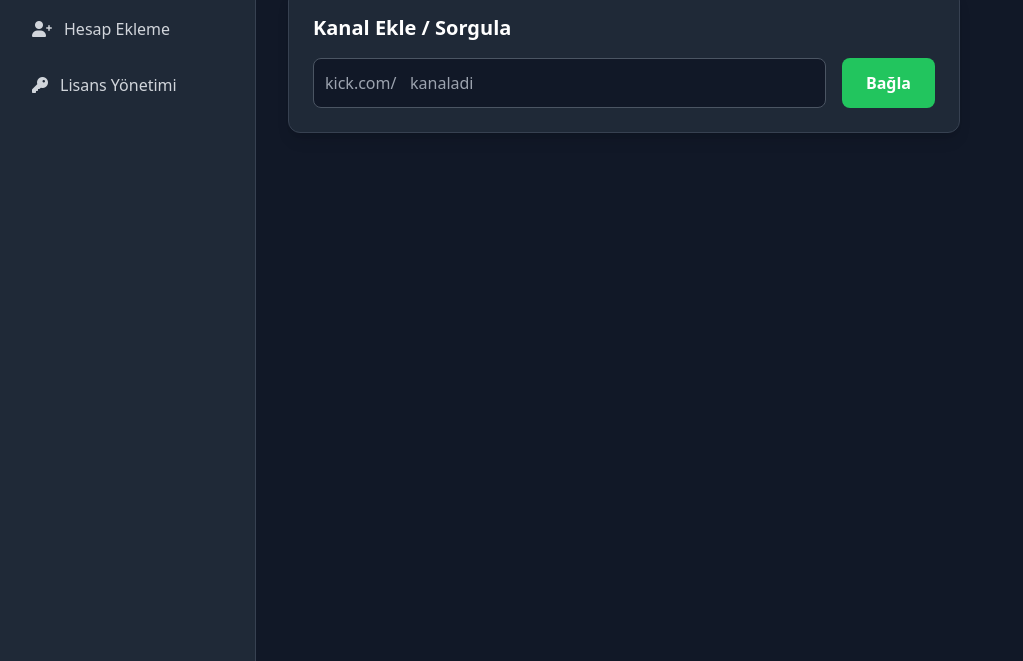
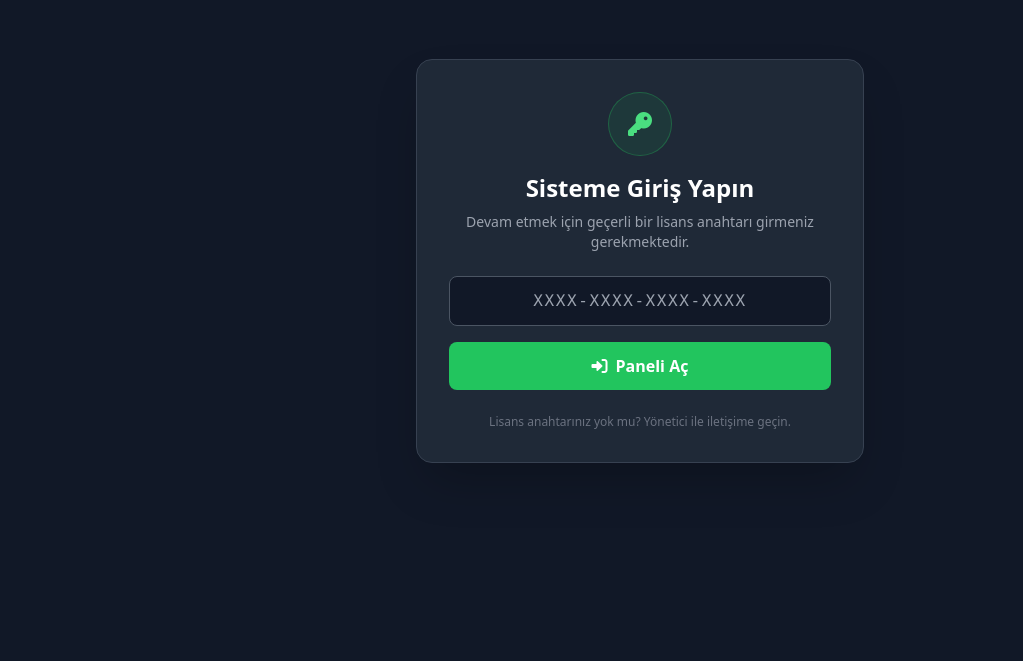
Before and after one commit to wolf14414/kick-panel, a website: page public/index.html in a window 1280 px wide. Shown: the part 139-800 px from the top of the page, without its empty margins (0-1023 px from the left). Drawn offline with nearby package versions, Linux system fonts and the light colour scheme.

Commit message:
Update index.html

```diff
--- a/public/index.html
+++ b/public/index.html
@@ -7,7 +7,29 @@
     <script src="https://cdn.tailwindcss.com"></script>
     <link href="https://cdnjs.cloudflare.com/ajax/libs/font-awesome/6.0.0/css/all.min.css" rel="stylesheet">
 </head>
-<body class="bg-gray-900 text-white font-sans antialiased flex h-screen overflow-hidden">
+<body class="bg-gray-900 text-white font-sans antialiased h-screen overflow-hidden flex">
+
+    <div id="loginScreen" class="fixed inset-0 bg-gray-900 flex items-center justify-center z-50">
+        <div class="bg-gray-800 p-8 rounded-2xl border border-gray-700 shadow-2xl w-full max-w-md text-center">
+            <div class="w-16 h-16 bg-green-500/10 text-green-400 rounded-full flex items-center justify-center mx-auto mb-4 text-2xl border border-green-500/30">
+                <i class="fa-solid fa-key"></i>
+            </div>
+            <h2 class="text-2xl font-bold mb-2">Sisteme Giriş Yapın</h2>
+            <p class="text-gray-400 text-sm mb-6">Devam etmek için geçerli bir lisans anahtarı girmeniz gerekmektedir.</p>
+
+            <div id="loginError" class="p-3 bg-red-900/50 border border-red-500 text-red-400 rounded-lg text-sm mb-4 font-semibold hidden"></div>
+
+            <div class="space-y-4">
+                <input type="text" id="licenseInput" class="w-full px-4 py-3 bg-gray-900 border border-gray-600 rounded-lg focus:outline-none focus:border-green-500 text-center tracking-widest font-mono uppercase" placeholder="XXXX-XXXX-XXXX-XXXX">
+                <button onclick="verifyLicense()" id="loginBtn" class="w-full bg-green-500 hover:bg-green-600 font-bold py-3 px-6 rounded-lg transition flex items-center justify-center gap-2">
+                    <i class="fa-solid fa-right-to-bracket"></i> Paneli Aç
+                </button>
+            </div>
+            <div class="mt-6 text-xs text-gray-500">
+                Lisans anahtarınız yok mu? Yönetici ile iletişime geçin.
+            </div>
+        </div>
+    </div>
 
     <aside class="w-64 bg-gray-800 border-r border-gray-700 flex flex-col">
         <div class="h-16 flex items-center justify-center border-b border-gray-700">
@@ -24,6 +46,11 @@
                 <i class="fa-solid fa-key"></i> Lisans Yönetimi
             </a>
         </nav>
+        <div class="p-4 border-t border-gray-700">
+            <button onclick="logout()" class="w-full flex items-center justify-center gap-2 px-4 py-2 bg-red-600/20 hover:bg-red-600 text-red-400 hover:text-white border border-red-500/30 rounded-lg transition font-semibold">
+                <i class="fa-solid fa-right-from-bracket"></i> Oturumu Kapat
+            </button>
+        </div>
     </aside>
 
     <main class="flex-1 p-8 overflow-y-auto">
@@ -64,6 +91,60 @@
     </main>
 
     <script>
+        // Sayfa yüklendiğinde lisans kontrolü yap
+        document.addEventListener("DOMContentLoaded", () => {
+            const savedKey = localStorage.getItem("kick_panel_license");
+            if (savedKey) {
+                document.getElementById("loginScreen").classList.add("hidden");
+            }
+        });
+
+        // LİSANS DOĞRULAMA FONKSİYONU
+        async function verifyLicense() {
+            const licenseKey = document.getElementById("licenseInput").value.trim();
+            const errorDiv = document.getElementById("loginError");
+            const loginBtn = document.getElementById("loginBtn");
+
+            if (!licenseKey) {
+                errorDiv.textContent = "Lütfen bir lisans anahtarı girin!";
+                errorDiv.classList.remove("hidden");
+                return;
+            }
+
+            errorDiv.classList.add("hidden");
+            loginBtn.innerHTML = '<i class="fa-solid fa-spinner fa-spin"></i> Kontrol ediliyor...';
+
+            try {
+                const response = await fetch('/api/verify-license', {
+                    method: 'POST',
+                    headers: { 'Content-Type': 'application/json' },
+                    body: JSON.stringify({ licenseKey: licenseKey })
+                });
+                const result = await response.json();
+
+                if (response.ok && result.success) {
+                    // Lisans doğruysa tarayıcıya kaydet ve ekranı gizle
+                    localStorage.setItem("kick_panel_license", licenseKey);
+                    document.getElementById("loginScreen").classList.add("hidden");
+                } else {
+                    errorDiv.textContent = result.message || "Geçersiz lisans anahtarı!";
+                    errorDiv.classList.remove("hidden");
+                }
+            } catch (error) {
+                errorDiv.textContent = "Sunucu bağlantı hatası!";
+                errorDiv.classList.remove("hidden");
+            } finally {
+                loginBtn.innerHTML = '<i class="fa-solid fa-right-to-bracket"></i> Paneli Aç';
+            }
+        }
+
+        // OTURUMU KAPATMA FONKSİYONU
+        function logout() {
+            localStorage.removeItem("kick_panel_license");
+            window.location.reload();
+        }
+
+        // KICK KANAL DURUMU SORGULAMA FONKSİYONU
         async function checkChannel() {
             const channelName = document.getElementById('channelName').value.trim();
             if (!channelName) return alert("Lütfen bir kanal adı girin!");
@@ -78,19 +159,16 @@
             statusAlert.innerHTML = '<i class="fa-solid fa-spinner fa-spin"></i> Backend üzerinden Kick API sorgulanıyor...';
 
             try {
-                // Kendi sunucumuzdaki API uç noktasına istek atıyoruz
                 const response = await fetch(`/api/check-kick/${channelName}`);
                 const result = await response.json();
 
                 if (result.success && result.isLive) {
-                    // ÇEVRİMİÇİ
                     statusAlert.className = "p-4 rounded-lg mb-6 font-semibold flex items-center gap-3 bg-green-900 border border-green-500 text-green-400";
                     statusAlert.innerHTML = `<i class="fa-solid fa-circle-check"></i> [${channelName}] şu an yayında! Özelliklerin kilidi açıldı.`;
 
                     featureCards.forEach(card => card.classList.remove('opacity-50', 'cursor-not-allowed'));
                     featureButtons.forEach(btn => btn.removeAttribute('disabled'));
                 } else {
-                    // ÇEVRİMDIŞI
                     statusAlert.className = "p-4 rounded-lg mb-6 font-semibold flex items-center gap-3 bg-red-900 border border-red-500 text-red-400";
                     statusAlert.innerHTML = `<i class="fa-solid fa-triangle-exclamation"></i> [${channelName}] şu an çevrimdışı. Uyarı: Yayın kapalıyken özellikler kullanılamaz!`;
 
```
